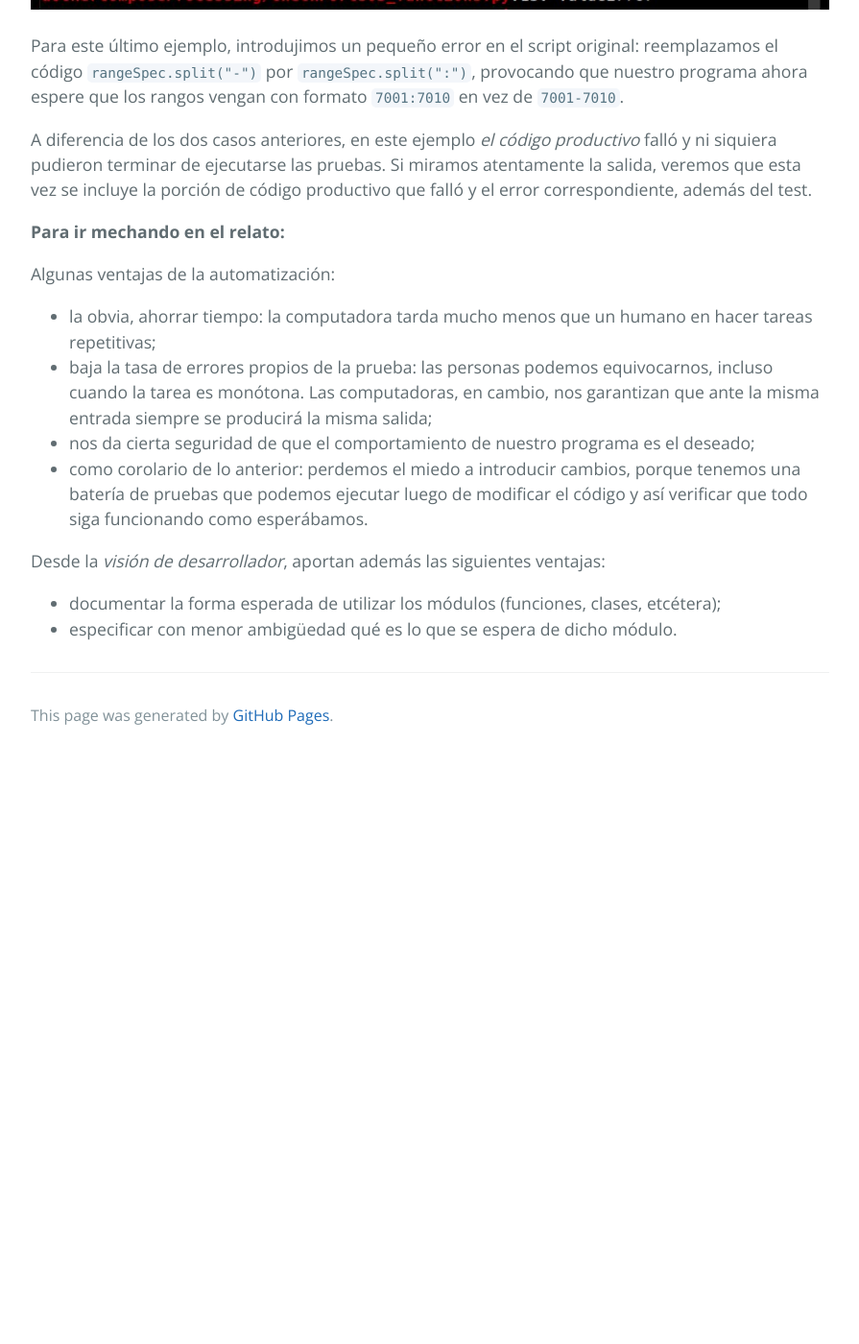
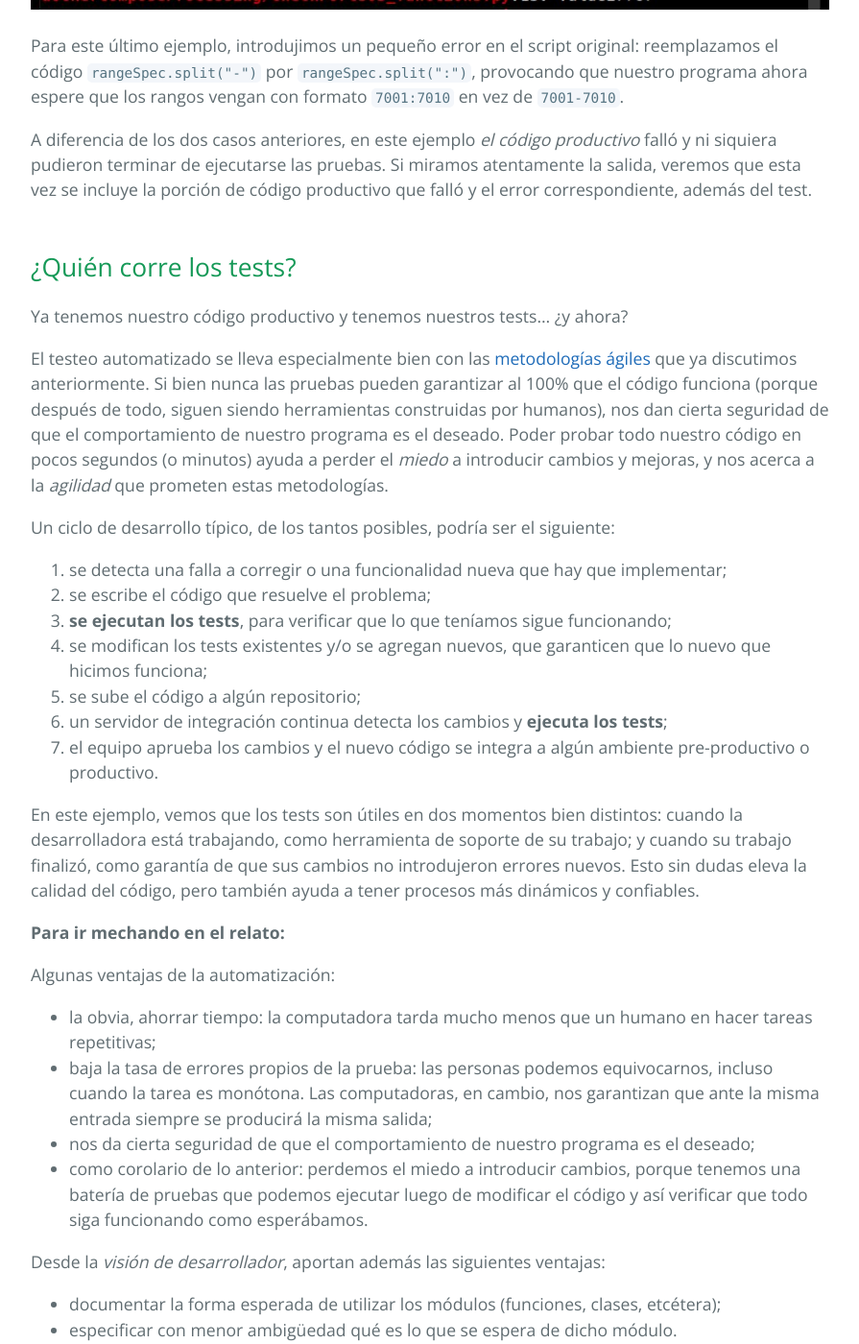
Before and after one commit to clombardi/design-thinking, a Jekyll site: the page built from testing/automatizacion-ejecucion.md, in a window 1280 px wide and 1400 px high, scrolled down 3633 px. Shown: the whole window at 96% size, without its empty margins (192-1087 px from the left). Built offline with Jekyll 4.4.1, drawn with Linux system fonts in a browser that asks for light colours; our own code applies the rules of GitHub Pages for plain Markdown files; before the commit the page ends 4422 px from its top, so only the background shows below that.

Commit message:
unidad 4 - quien corre los tests

```diff
--- a/testing/automatizacion-ejecucion.md
+++ b/testing/automatizacion-ejecucion.md
@@ -81,10 +81,27 @@ A diferencia de los dos casos anteriores, en este ejemplo _el código productivo
 Creo que acá se podría:
 * razonar sobre el hecho de que esto es efectivamente un programa que se puede ejecutar (HECHO)
 * ejecución: mostrar success, failure y error. (HECHO)
-* ¿quién ejecuta este programa? lxs devs, un servidor de CI, un qa
+* ¿quién ejecuta este programa? lxs devs, un servidor de CI, un qa (HECHO)
 * casuística: ¿por qué se eligieron esos valores? ¿qué representan? ¿se puede mejorar?
 * ¿qué se puede testear? costo/beneficio a medida que vamos alejándonos del código
  -->
+
+## ¿Quién corre los tests?
+
+Ya tenemos nuestro código productivo y tenemos nuestros tests... ¿y ahora?
+
+El testeo automatizado se lleva especialmente bien con las [metodologías ágiles](../programacion-a-desarrollo/intro-agil.md) que ya discutimos anteriormente. Si bien nunca las pruebas pueden garantizar al 100% que el código funciona (porque después de todo, siguen siendo herramientas construidas por humanos), nos dan cierta seguridad de que el comportamiento de nuestro programa es el deseado. Poder probar todo nuestro código en pocos segundos (o minutos) ayuda a perder el _miedo_ a introducir cambios y mejoras, y nos acerca a la _agilidad_ que prometen estas metodologías.
+
+Un ciclo de desarrollo típico, de los tantos posibles, podría ser el siguiente:
+1. se detecta una falla a corregir o una funcionalidad nueva que hay que implementar;
+1. se escribe el código que resuelve el problema;
+1. **se ejecutan los tests**, para verificar que lo que teníamos sigue funcionando;
+1. se modifican los tests existentes y/o se agregan nuevos, que garanticen que lo nuevo que hicimos funciona;
+1. se sube el código a algún repositorio;
+1. un servidor de integración continua detecta los cambios y **ejecuta los tests**;
+1. el equipo aprueba los cambios y el nuevo código se integra a algún ambiente pre-productivo o productivo.
+
+En este ejemplo, vemos que los tests son útiles en dos momentos bien distintos: cuando la desarrolladora está trabajando, como herramienta de soporte de su trabajo; y cuando su trabajo finalizó, como garantía de que sus cambios no introdujeron errores nuevos. Esto sin dudas eleva la calidad del código, pero también ayuda a tener procesos más dinámicos y confiables.
 
 **Para ir mechando en el relato:**
 
```
